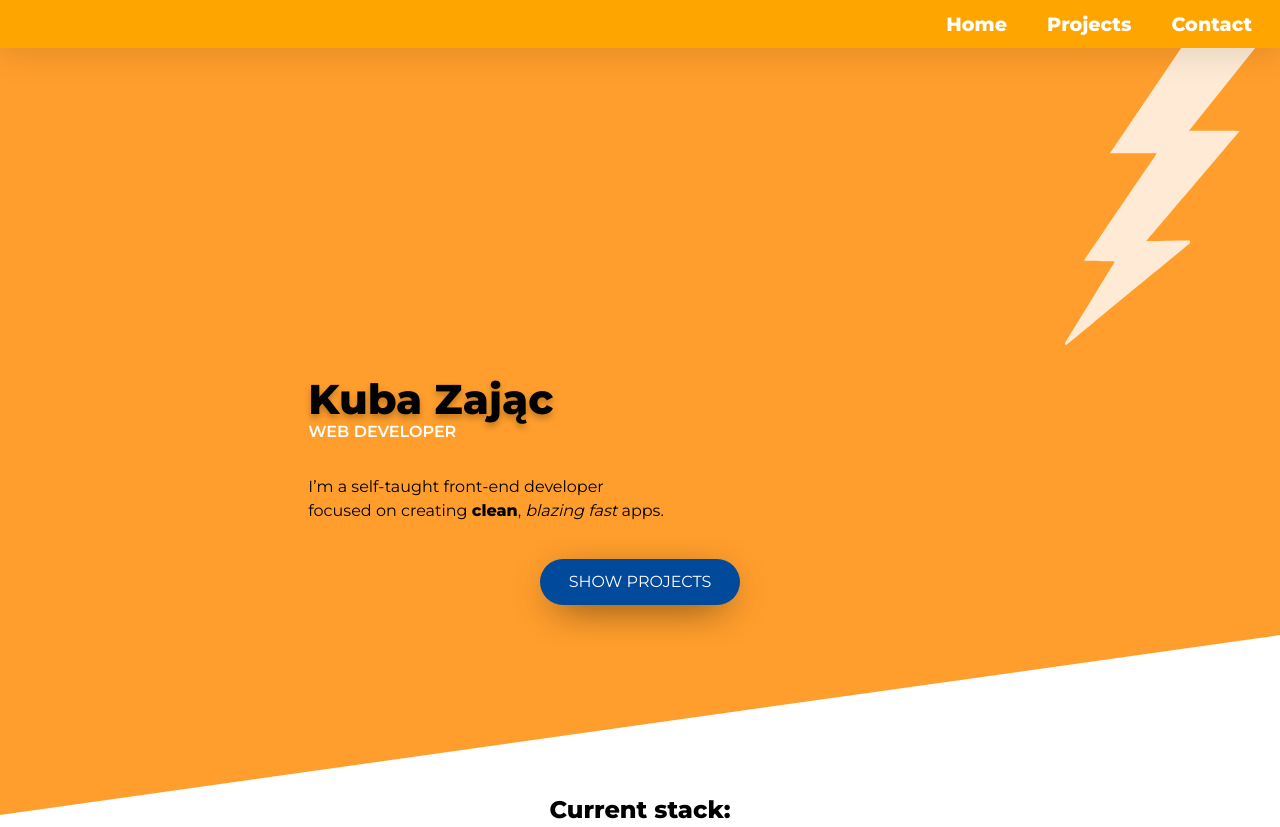
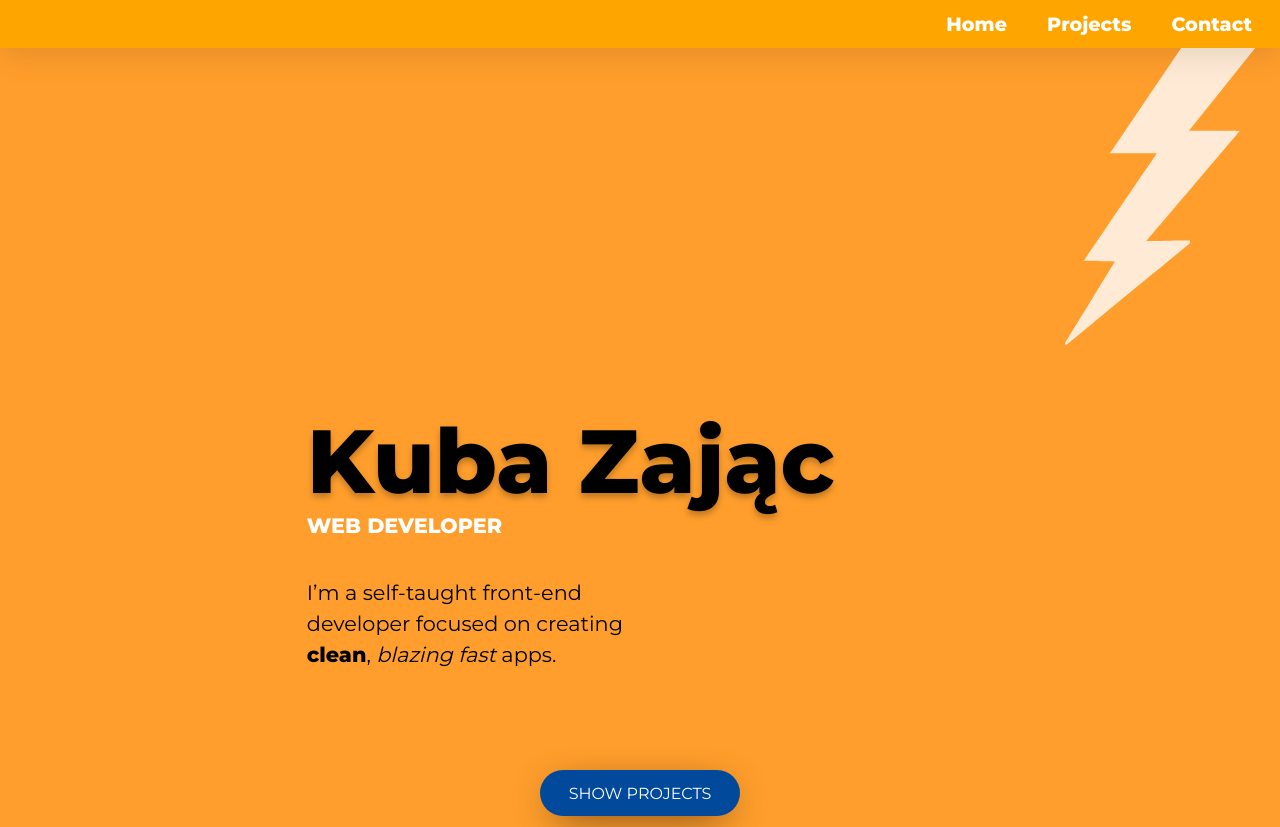
Before and after one commit to axon7/NEW-PORTFOLIO, a Gatsby site: page / in a window 1280 px wide. Shown: the top 827 px of the page. Built offline with nearby package versions, Linux system fonts and the light colour scheme; Gatsby itself is replaced by a stand-in of ours.

Commit message:
More home positioning for desktop

```diff
--- a/src/components/Home.js
+++ b/src/components/Home.js
@@ -35,7 +35,7 @@ const Text = styled.div`
   flex-direction: column;
   align-items: flex-start;
   width: 92vw;
-  max-width: 945px;
+  max-width: 948px;
   margin: 0 auto;
 `
 
@@ -43,6 +43,10 @@ const Intro = styled.p`
   line-height: 1.5em;
   align-self: flex-start;
   max-width: 359px;
+  @media (min-width: 1024px) {
+    font-size: 1.3em;
+    margin-bottom: 12%;
+  }
 `
 const Lightning = styled.img`
   display: flex;
@@ -58,15 +62,21 @@ const StyledH1 = styled.h1`
   word-break: keep-all;
   margin-bottom: 0px;
   text-shadow: 0px 4px 6px rgba(0, 0, 0, 0.25);
+  @media (min-width: 1024px) {
+    font-size: 5.6rem;
+  }
 `
 
 const DevTitle = styled.p`
   text-align: left;
   width: 100%;
   color: white;
-  font-weight: 600;
+  font-weight: 800;
   margin-bottom: 18px;
   margin-top: -2px;
+  @media (min-width: 1024px) {
+    font-size: 1.3em;
+  }
 `
 const Home = () => {
   return (
```
